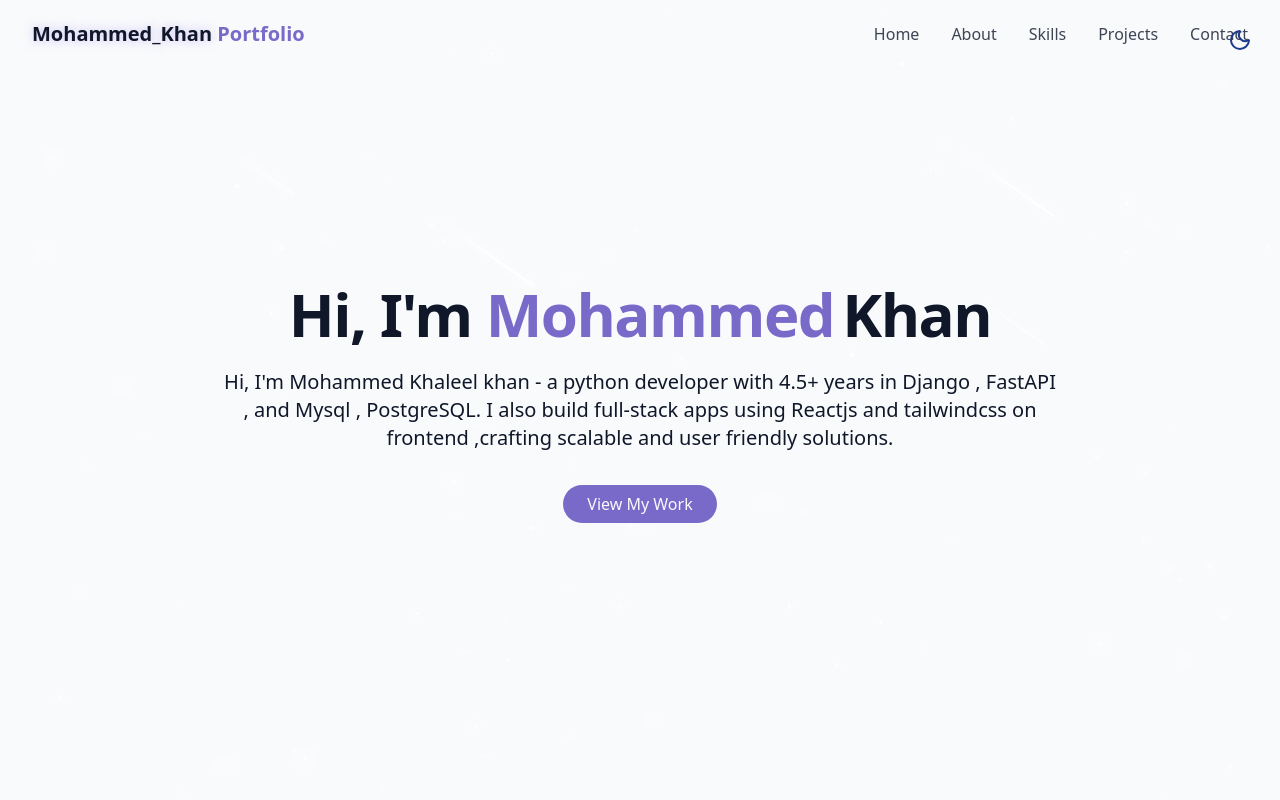
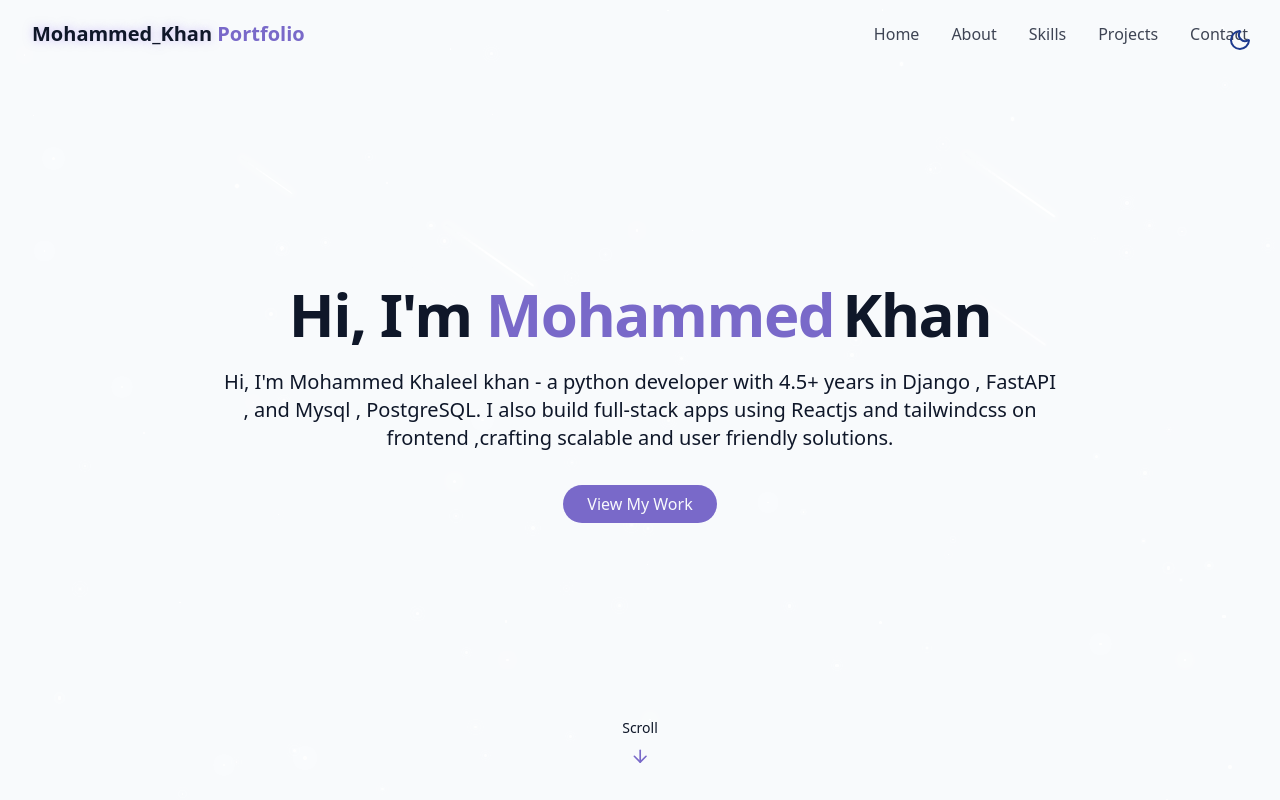
Before and after one commit to mohammed-7/Mohammed-Khaleel-khan-Portfolio, a React (Vite) app: page / in a window 1280 px wide. Built offline with nearby package versions, Linux system fonts and the light colour scheme.

Commit message:
hero_section complete

```diff
--- a/src/components/HeroSection.jsx
+++ b/src/components/HeroSection.jsx
@@ -1,3 +1,5 @@
+import { ArrowDown } from 'lucide-react';
+
 export const HeroSection = () => {
   return (
     <section
@@ -29,6 +31,11 @@
           </div>
         </div>
       </div>
+
+      <div className="absolute bottom-8 left-1/2 transform -translate-x-1/2 flex flex-col items-center animate-bounce ">
+        <span className="text-sm text-muted-foreground mb-2">Scroll</span>
+        <ArrowDown className="h-5 w-5 text-primary" />
+      </div>
     </section>
   );
 };
```
